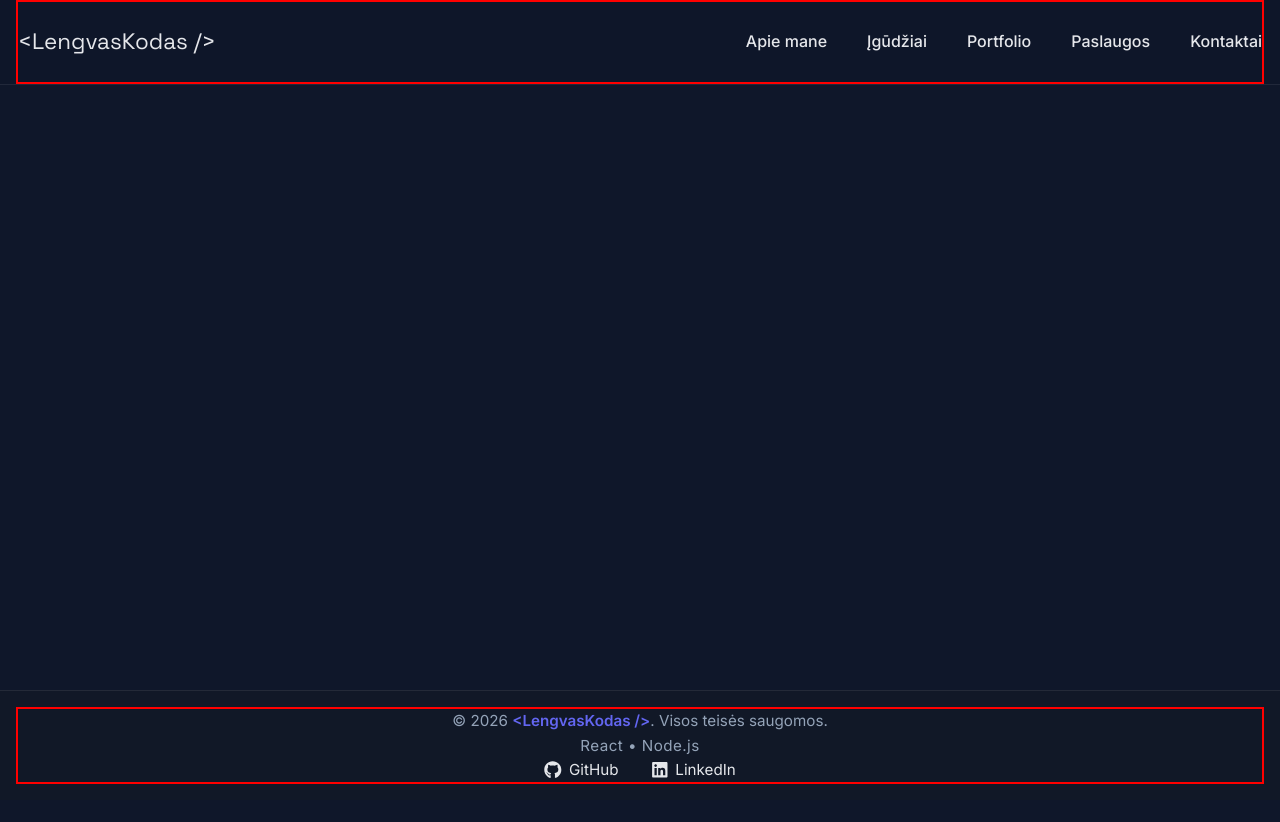
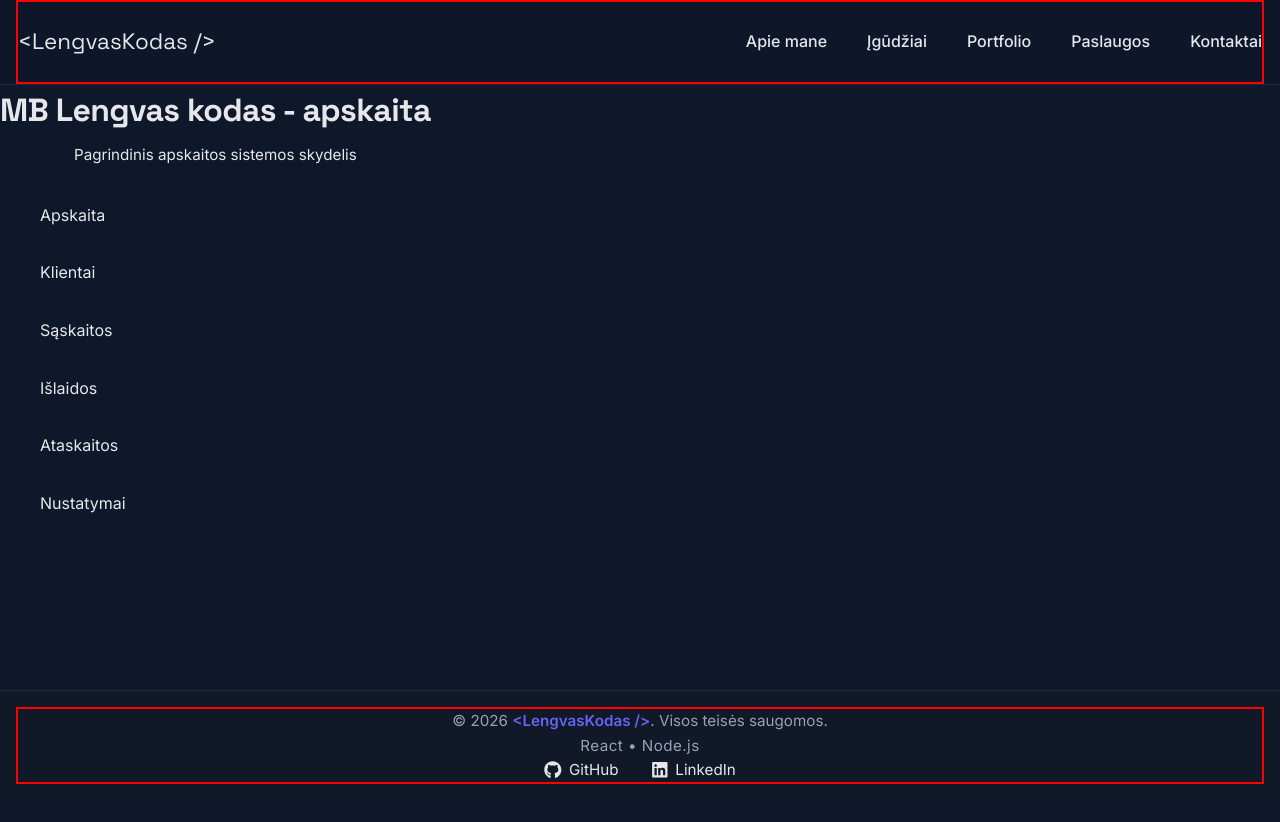
Before and after one commit to Zigmas-Petrauskas/portfolio-page, a React (Vite) app in the folder portfolio/: page /accounting in a window 1280 px wide. Shown: the top 822 px of the page. Before the commit the page ends 800 px from the top, so only its background shows below. Built offline with nearby package versions, Linux system fonts and the light colour scheme.

Commit message:
pridėtas pageheader. accountLauout, sidebar ir pakoregouti importai ir scss

```diff
--- a/portfolio/src/App.jsx
+++ b/portfolio/src/App.jsx
@@ -7,6 +7,9 @@ import Portfolio from "./components/sections/Portfolio/Portfolio";
 import Services from "./components/sections/Services/Services";
 import Contact from "./components/sections/Contacts/Contact";
 import Footer from "./components/layout/Footer/Footer";
+
+import AccountingRoutes from "./accounting/routes";
+
 import "./index.scss";
 
 const App = () => {
@@ -21,6 +24,8 @@ const App = () => {
           <Route path="/portfolio" element={<Portfolio />} />
           <Route path="/services" element={<Services />} />
           <Route path="/contact" element={<Contact />} />
+
+          {AccountingRoutes}
         </Routes>
       </main>
       <Footer />
--- /dev/null
+++ b/portfolio/src/accounting/components/common/PageHeader/PageHeader.jsx
@@ -0,0 +1,17 @@
+import "./PageHeader.scss";
+
+const PageHeader = ({ title, description, actions }) => {
+  return (
+    <header className="page-header">
+      <div className="header-content">
+        <h1>{title}</h1>
+
+        {description && <p>{description}</p>}
+      </div>
+
+      {actions && <div className="header-actions">{actions}</div>}
+    </header>
+  );
+};
+
+export default PageHeader;
--- /dev/null
+++ b/portfolio/src/accounting/components/common/PageHeader/PageHeader.scss
@@ -0,0 +1,42 @@
+.page-header {
+  display: flex;
+  justify-content: space-between;
+  align-items: center;
+  gap: 1rem;
+
+}
+
+.header-content {
+  display: flex;
+  flex-direction: column;
+  gap: 0.4rem;
+
+  h1 {
+    margin: 0;
+    font-size: 2rem;
+    font-weight: 700;
+  }
+
+  p {
+    margin: 0;
+    color: var(--text-secondary);
+    font-size: 0.95rem;
+    text-align: center;
+  }
+}
+
+.header-actions {
+  display: flex;
+  gap: 1rem;
+}
+
+@media (max-width: 768px) {
+  .page-header {
+    flex-direction: column;
+    align-items: center;
+  }
+
+  .header-actions {
+    width: 100%;
+  }
+}
--- /dev/null
+++ b/portfolio/src/accounting/layouts/AccountingLayout.jsx
@@ -0,0 +1,25 @@
+import { Outlet } from "react-router-dom";
+import PageHeader from "../components/common/PageHeader/PageHeader";
+import Sidebar from "./Sidebar";
+import "./AccountingLayout.scss";
+
+const AccountingLayout = () => {
+  return (
+    <div className="accounting-layout">
+      <PageHeader
+        title="MB Lengvas kodas - apskaita"
+        description="Pagrindinis apskaitos sistemos skydelis"
+      />
+
+      <div className="accounting-body">
+        <Sidebar />
+      </div>
+
+      <main className="accounting-content">
+        <Outlet />
+      </main>
+    </div>
+  );
+};
+
+export default AccountingLayout;
--- /dev/null
+++ b/portfolio/src/accounting/layouts/AccountingLayout.scss
@@ -0,0 +1,13 @@
+.accounting-layout {
+  min-height: 100vh;
+}
+
+.accounting-body {
+  display: flex;
+  min-height: calc(100vh - 120px);
+}
+
+.accounting-content {
+  flex: 1;
+  padding: 2rem;
+}
--- /dev/null
+++ b/portfolio/src/accounting/layouts/Sidebar.jsx
@@ -0,0 +1,22 @@
+import { NavLink } from "react-router-dom";
+import "./Sidebar.scss";
+
+const Sidebar = () => {
+  return (
+    <aside className="sidebar">
+
+
+      <nav className="sidebar-menu">
+        <NavLink to="/accounting">Apskaita</NavLink>
+
+        <NavLink to="/accounting/clients">Klientai</NavLink>
+        <NavLink to="/accounting/invoices">Sąskaitos</NavLink>
+        <NavLink to="/accounting/expences">Išlaidos</NavLink>
+        <NavLink to="/accounting/reports">Ataskaitos</NavLink>
+        <NavLink to="/accounting/settings">Nustatymai</NavLink>
+      </nav>
+    </aside>
+  );
+};
+
+export default Sidebar;
--- /dev/null
+++ b/portfolio/src/accounting/layouts/Sidebar.scss
@@ -0,0 +1,42 @@
+.sidebar {
+  width: 260px;
+  min-height: 100vh;
+
+  padding: 1.5rem;
+
+  background-color: var(--color-surface);
+  //border-right: 1px solid rgba(255, 255, 255, 0.05);
+}
+
+.sidebar-logo {
+  margin-bottom: 2rem;
+
+  h2 {
+    margin: 0;
+  }
+}
+
+.sidebar-menu {
+  display: flex;
+  flex-direction: column;
+  gap: 0.5rem;
+
+  a {
+    padding: 0.75rem 1rem;
+
+    color: var(--text-primary);
+    text-decoration: none;
+
+    border-radius: 8px;
+
+    transition: background-color 0.2s ease;
+
+    &:hover {
+      background-color: var(--color-primary);
+    }
+
+    &.active {
+      background-color: var(--color-primary);
+    }
+  }
+}
--- /dev/null
+++ b/portfolio/src/accounting/routes.jsx
@@ -0,0 +1,8 @@
+import { Route } from "react-router-dom";
+import AccountingLayout from "./layouts/AccountingLayout";
+
+const AccountingRoutes = (
+  <Route path="/accounting" element={<AccountingLayout />}></Route>
+);
+
+export default AccountingRoutes;
```
Also changed, not shown: portfolio/src/accounting/components/ui/Button/Button.jsx (added), portfolio/src/accounting/components/ui/Button/Buttons.css (added).
